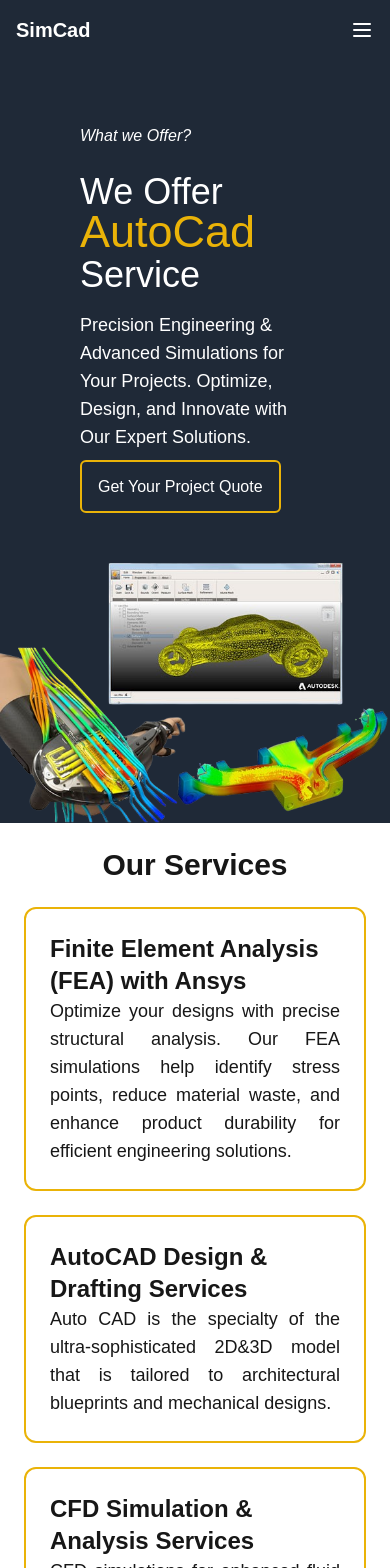
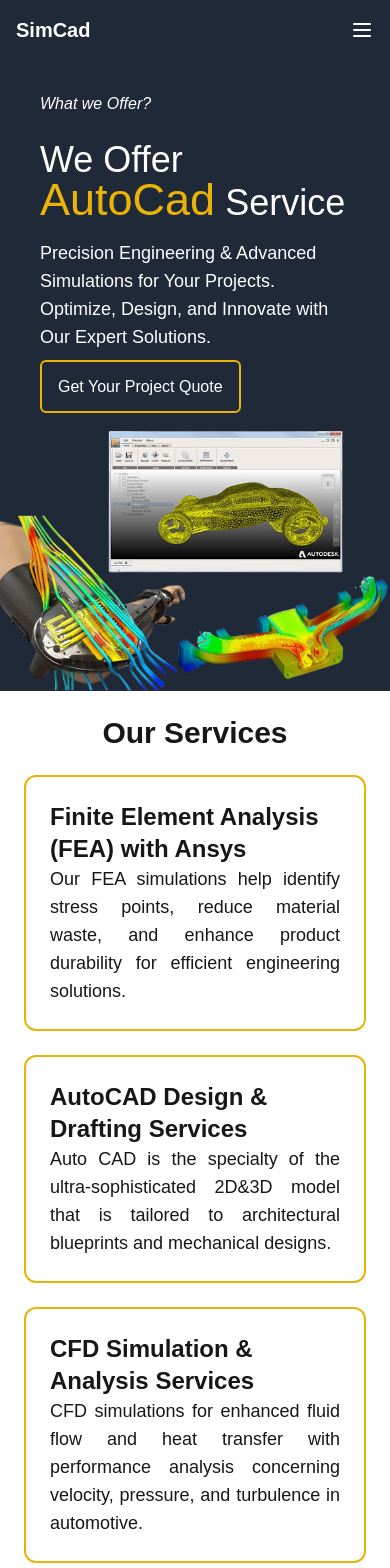
Before and after one commit to hamzabhatti143/Ingenio-Craft, a Next.js app: page / in a window 390 px wide. Shown: the top 1568 px of the page. Built offline with nearby package versions, Linux system fonts and the light colour scheme.

Commit message:
Content Updated

```diff
--- a/src/app/components/About.tsx
+++ b/src/app/components/About.tsx
@@ -14,7 +14,7 @@
         <h1 className='font-bold text-3xl text-center text-white'>About Us</h1>
         <p className='text-justify text-white'>At SimCad, we deliver top-tier engineering solutions using Ansys, AutoCAD, and CFD simulations. Our experts provide precise structural analysis, fluid flow simulations, and CAD designs to optimize projects with accuracy and efficiency. Serving industries like automotive, aerospace, and manufacturing, we specialize in FEA, CFD, and CAD drafting, ensuring tailored, high-quality results.</p>
         </div>
-        <div data-aos="fade-left" data-aos-duration="1200" className='w-full md:w-1/2 flex items-center justify-center'>
+        <div data-aos="fade-down" data-aos-duration="1200" className='w-full md:w-1/2 flex items-center justify-center'>
             <Image src={"/images/about.jpg"} alt='about' width={500} height={300} className='rounded-lg '/>
         </div>
       </div>
--- a/src/app/components/ServiceCards.tsx
+++ b/src/app/components/ServiceCards.tsx
@@ -18,7 +18,7 @@
         border-2 border-yellow-500 rounded-xl hover:bg-gray-800 hover:text-white p-6 cursor-pointer'>
         <Link href={"/ansys"}>
         <h2 className='font-bold text-2xl'>Finite Element Analysis (FEA) with Ansys</h2>
-        <p className='text-lg font-medium text-justify'>Optimize your designs with precise structural analysis.
+        <p className='text-lg font-medium text-justify'>
             Our FEA simulations help identify stress points, reduce material waste,
             and enhance product durability for efficient engineering solutions.</p></Link>
         </div>
--- a/src/app/page.tsx
+++ b/src/app/page.tsx
@@ -15,7 +15,7 @@
       </Head>
     <Header />
     <div className="bg-gray-800 h-auto md:h-[480px] flex flex-col md:flex-row">
-      <div className="w-full md:w-1/2 main text-white px-20 py-16">
+      <div className="w-full md:w-1/2 main text-white px-10 md:px-20 py-8 md:py-16">
       <h5 className="italic">What we Offer?</h5>
       <h2 className="text-4xl pt-6 pb-4">We Offer <span className="span text-yellow-500"></span> Service</h2>
       <p className="text-lg">Precision Engineering & Advanced Simulations for Your Projects. Optimize, Design, and Innovate with Our Expert Solutions.</p>
```
